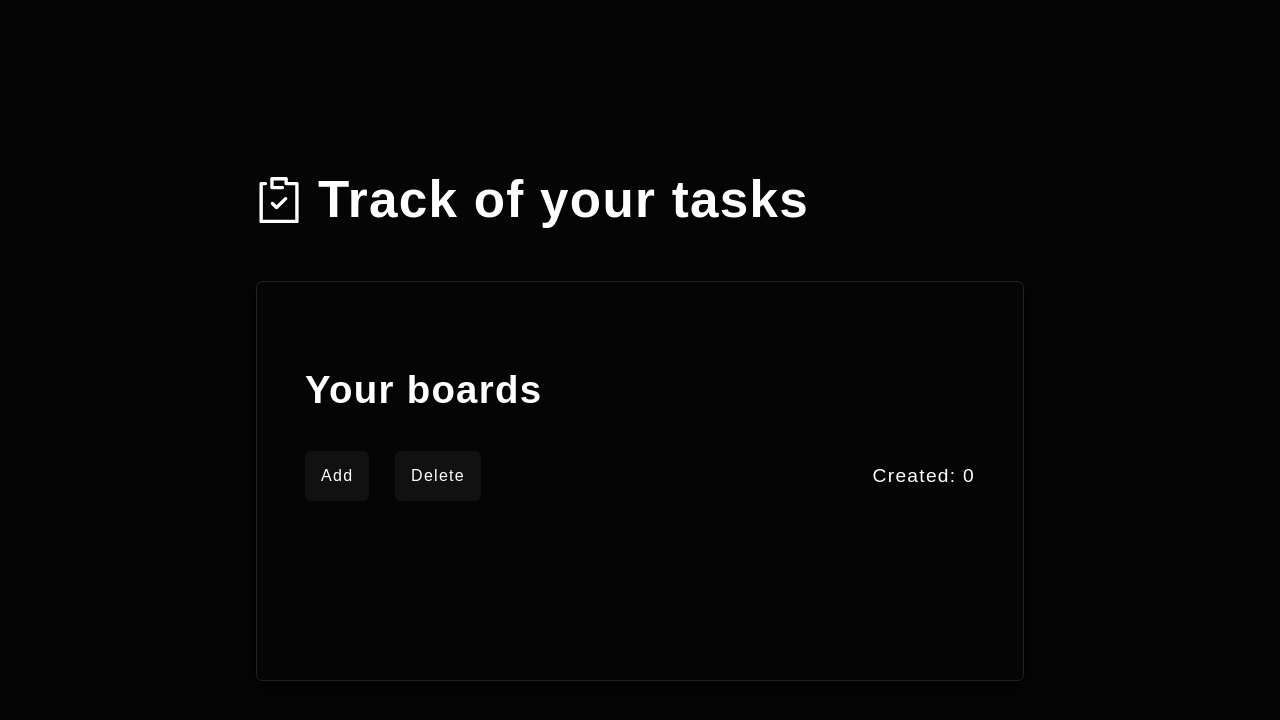
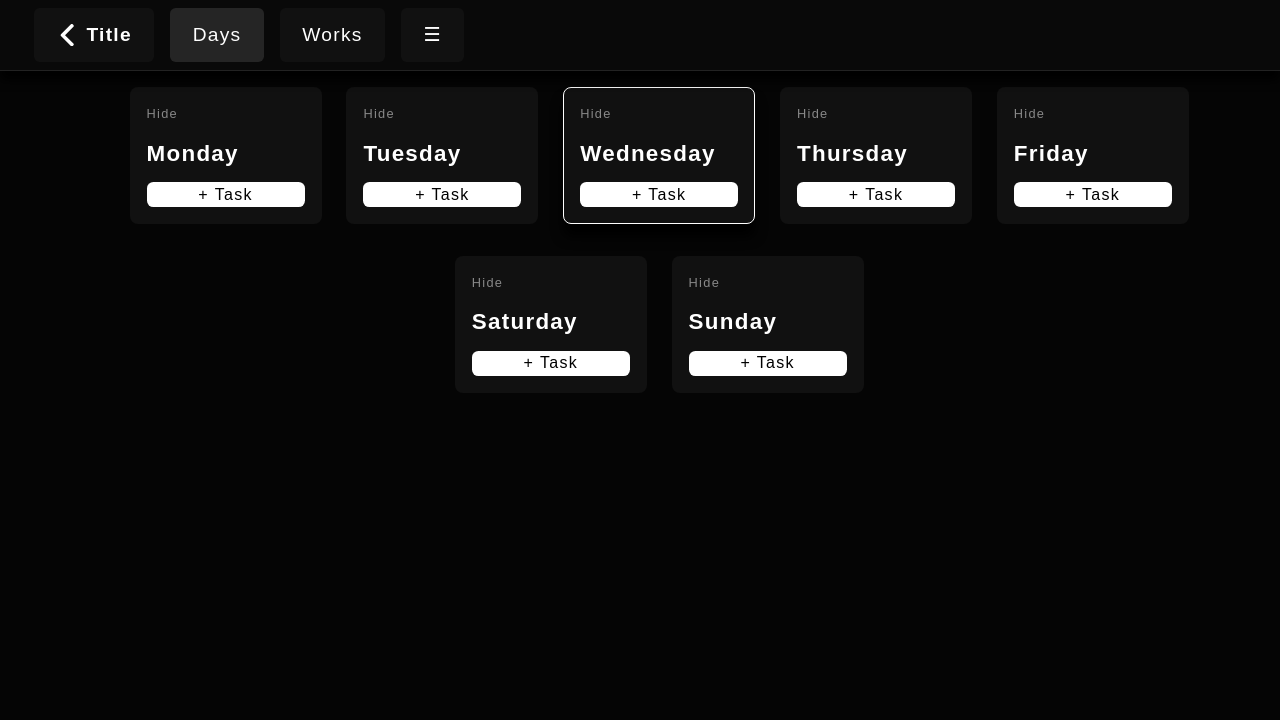
Before and after one commit to NotEternal/reactKanbanBoard, a React (Create React App) app: page / in a window 1280 px wide. Shown: the top 720 px of the page. Built offline with nearby package versions, Linux system fonts and the light colour scheme; a web font is replaced by a local one.

Commit message:
Starting work on drag and drop. Change hover styles at add task button

```diff
--- a/src/App.js
+++ b/src/App.js
@@ -11,6 +11,7 @@ import {
   addTaskToStage,
   addTaskToCompleted,
   addTaskToUnfulfilled,
+  updateTaskOrderInColumn,
 } from './store/actionCreators/taskActionCreators';
 import UserBoards from './components/UserBoards';
 
@@ -26,6 +27,7 @@ class App extends React.Component {
       addTaskToStageAction,
       addTaskToCompletedAction,
       addTaskToUnfulfilledAction,
+      updateTaskOrderInColumnAction,
     } = this.props;
 
     return (
@@ -41,6 +43,7 @@ class App extends React.Component {
           addTaskToStage={addTaskToStageAction}
           addTaskToCompleted={addTaskToCompletedAction}
           addTaskToUnfulfilled={addTaskToUnfulfilledAction}
+          updateTaskOrderInColumn={updateTaskOrderInColumnAction}
         />
       </div>
     );
@@ -62,6 +65,8 @@ const mapDispatchToProps = (dispatch) => ({
   addTaskToStageAction: (stage, task) => dispatch(addTaskToStage(stage, task)),
   addTaskToCompletedAction: (array) => dispatch(addTaskToCompleted(array)),
   addTaskToUnfulfilledAction: (array) => dispatch(addTaskToUnfulfilled(array)),
+  updateTaskOrderInColumnAction: (taskObj) =>
+    dispatch(updateTaskOrderInColumn(taskObj)),
 });
 
 export default connect(mapStateToProps, mapDispatchToProps)(App);
--- a/src/common/AddTask/AddTask.js
+++ b/src/common/AddTask/AddTask.js
@@ -18,6 +18,7 @@ const btnPlusTaskStyles = {
   borderRadius: 'inherit',
   border: 'none',
   backgroundColor: 'transparent',
+  transition: '.25s',
 };
 
 export default class AddTask extends React.Component {
@@ -41,15 +42,7 @@ export default class AddTask extends React.Component {
     };
 
     return (
-      <div
-        onMouseMove={this.startHover}
-        onMouseLeave={this.endHover}
-        style={
-          this.state.hover
-            ? { ...addTaskStyles, backgroundColor: '#fff' }
-            : addTaskStyles
-        }
-      >
+      <div style={addTaskStyles}>
         {this.state.showField ? (
           <div style={{ width: '100%' }}>
             <textarea
@@ -77,8 +70,39 @@ export default class AddTask extends React.Component {
             </div>
           </div>
         ) : (
-          <button style={btnPlusTaskStyles} onClick={this.toggleShowField}>
-            + Task
+          <button
+            onMouseMove={this.startHover}
+            onMouseLeave={this.endHover}
+            style={btnPlusTaskStyles}
+            onClick={this.toggleShowField}
+          >
+            {/* TODO: add constant for styles */}
+            <span
+              style={
+                this.state.hover
+                  ? {
+                      display: 'inline-block',
+                      transform: 'translateX(-.2em)',
+                      transition: '.25s',
+                    }
+                  : { display: 'inline-block', transition: '.25s' }
+              }
+            >
+              +
+            </span>{' '}
+            <span
+              style={
+                this.state.hover
+                  ? {
+                      display: 'inline-block',
+                      transform: 'translateX(.2em)',
+                      transition: '.25s',
+                    }
+                  : { display: 'inline-block', transition: '.25s' }
+              }
+            >
+              Task
+            </span>
           </button>
         )}
       </div>
--- a/src/components/Board.js
+++ b/src/components/Board.js
@@ -95,6 +95,7 @@ export default class Board extends React.Component {
               addTaskToDay={this.props.addTaskToDay}
               addTaskToCompleted={this.props.addTaskToCompleted}
               addTaskToUnfulfilled={this.props.addTaskToUnfulfilled}
+              updateTaskOrderInColumn={this.props.updateTaskOrderInColumn}
               changeTask={this.props.changeTask}
               board={this.props.board}
             />
@@ -103,6 +104,7 @@ export default class Board extends React.Component {
               addTaskToStage={this.props.addTaskToStage}
               addTaskToCompleted={this.props.addTaskToCompleted}
               addTaskToUnfulfilled={this.props.addTaskToUnfulfilled}
+              updateTaskOrderInColumn={this.props.updateTaskOrderInColumn}
               changeTask={this.props.changeTask}
               board={this.props.board}
             />
--- a/src/components/Days.js
+++ b/src/components/Days.js
@@ -56,6 +56,7 @@ export default class Days extends React.Component {
                     task,
                   ]);
                 }}
+                updateTaskOrderInColumn={this.props.updateTaskOrderInColumn}
                 changeTask={(taskIndex, newTask) =>
                   this.props.changeTask(['days', day, taskIndex, newTask])
                 }
--- a/src/components/ListTasks.js
+++ b/src/components/ListTasks.js
@@ -3,6 +3,7 @@ import Modal from '../common/Modal';
 import BtnModal from '../common/BtnModal';
 
 const taskWrapperStyles = {
+  cursor: 'grab',
   margin: '.5em 0',
   padding: '.4em',
   display: 'flex',
@@ -59,7 +60,16 @@ export default class ListTasks extends React.Component {
         <ul>
           {this.props.tasks.map((task, index) => {
             return (
+              // TODO: create new Component
               <li
+                onDragStart={(event) =>
+                  this.dragStartHandler(event, [index, task])
+                }
+                onDragLeave={(event) => this.dragLeaveHandler(event)}
+                onDragEnd={(event) => this.dragEndHandler(event)}
+                onDragOver={(event) => this.dragOverHandler(event)}
+                onDrop={(event) => this.dropHandler(event, [index, task])}
+                draggable={true}
                 style={{
                   ...taskWrapperStyles,
                   backgroundColor: this.props.color,
@@ -165,6 +175,42 @@ export default class ListTasks extends React.Component {
     });
   };
 
+  // TODO: ----------------------------------
+  /**
+   * @param  {event object} event
+   * @param  {array [taskIndex, taskText]} taskArr
+   */
+  dragStartHandler = (event, taskArr) => {
+    //
+  };
+
+  dragLeaveHandler = (event) => {
+    //
+  };
+
+  dragEndHandler = (event) => {
+    event.target.style.opacity = '1';
+    console.log(event);
+  };
+
+  dragOverHandler = (event) => {
+    event.preventDefault();
+    event.target.style.opacity = '.6';
+  };
+
+  /**
+   * @param  {event object} event
+   * @param  {array [taskIndex, taskText]} taskArr
+   */
+  dropHandler = (event, taskArr) => {
+    event.preventDefault();
+    console.log(event.target);
+    // * event.target <- drop task
+    // * task <- upper task
+    // this.props.updateTaskOrderInColumn()
+  };
+  // TODO: ----------------------------------
+
   openTaskModal = (index, taskText) => {
     this.setState({
       visibleTaskModal: true,
--- a/src/components/UserBoards.js
+++ b/src/components/UserBoards.js
@@ -55,6 +55,7 @@ export default class UserBoards extends React.Component {
       <section style={userBoardsStyles}>
         {this.props.currentBoard ? (
           <Board
+            updateTaskOrderInColumn={this.props.updateTaskOrderInColumn}
             addTaskToCompleted={this.props.addTaskToCompleted}
             addTaskToUnfulfilled={this.props.addTaskToUnfulfilled}
             changeTask={this.props.changeTask}
--- a/src/components/Works.js
+++ b/src/components/Works.js
@@ -51,6 +51,7 @@ class Works extends React.Component {
                     task,
                   ]);
                 }}
+                updateTaskOrderInColumn={this.props.updateTaskOrderInColumn}
                 changeTask={(taskIndex, newTask) =>
                   this.props.changeTask(['works', stage, taskIndex, newTask])
                 }
--- a/src/store/reducers/boardsReducer.js
+++ b/src/store/reducers/boardsReducer.js
@@ -7,7 +7,7 @@ import {
   ADD_TASK_TO_STAGE,
   ADD_TASK_TO_COMPLETED,
   ADD_TASK_TO_UNFULFILLED,
-  UPDATE_TASK_ORDER_IN_COLUMN
+  UPDATE_TASK_ORDER_IN_COLUMN,
 } from '../actions/actions';
 
 /*
@@ -37,7 +37,27 @@ import {
 
 const initialState = {
   boards: [],
-  currentBoard: undefined,
+  // currentBoard: undefined,
+  currentBoard: {
+    title: 'Title',
+    color: '#fff',
+    completedTasks: [],
+    unfulfilledTasks: [],
+    days: {
+      Monday: [],
+      Tuesday: [],
+      Wednesday: [],
+      Thursday: [],
+      Friday: [],
+      Saturday: [],
+      Sunday: [],
+    },
+    works: {
+      ToDo: [],
+      Doing: [],
+      Done: [],
+    },
+  },
 };
 
 export default function boardsReducer(state = initialState, action) {
@@ -180,6 +200,40 @@ function returnTimeNow() {
 }
 
 function updatingTaskOrderInColumn(state, payload) {
-  // TODO: how update?
-  return state;
+  const newCurrentBoard = Object.assign(state.currentBoard);
+  const { draggedTaskArr, changeableTaskArr } = payload;
+
+  // TODO: changed array in current border
+  // const [draggedIndex, draggedTask] = draggedTaskArr;
+  // const [changeabledIndex, changeabledTask] = changeableTaskArr;
+
+  return {
+    boards: [...state.boards],
+    currentBoard: { ...newCurrentBoard },
+  };
 }
+
+/*
+  STRUCT BOARD
+
+  board: {
+    title: string,
+    color: string,
+    completedTasks: array,
+    unfulfilledTasks: array,
+    days: {
+        Monday: array,
+        Tuesday: array,
+        Wednesday: array,
+        Thursday: array,
+        Friday: array,
+        Saturday: array,
+        Sunday: array,
+    },
+    works: {
+      ToDo: array,
+      Doing: array,
+      Done: array,
+    },
+  }
+*/
```
